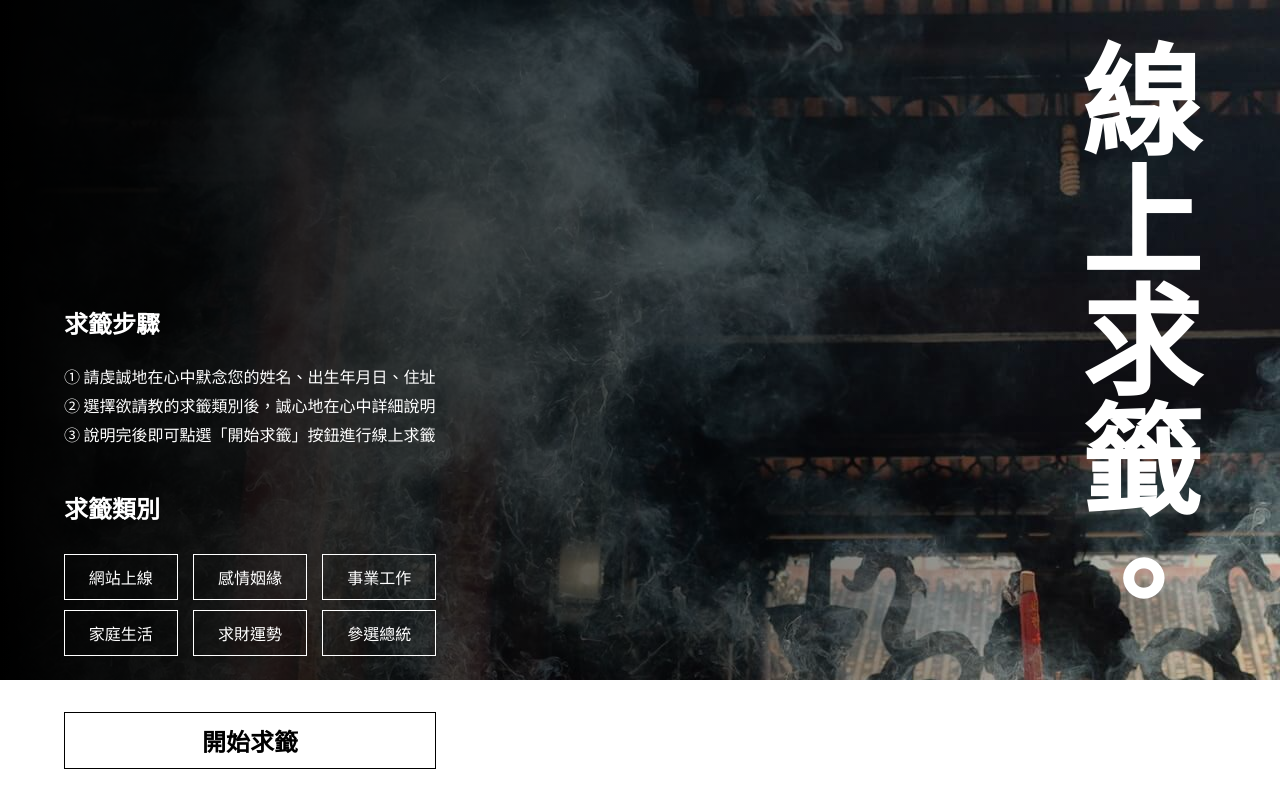
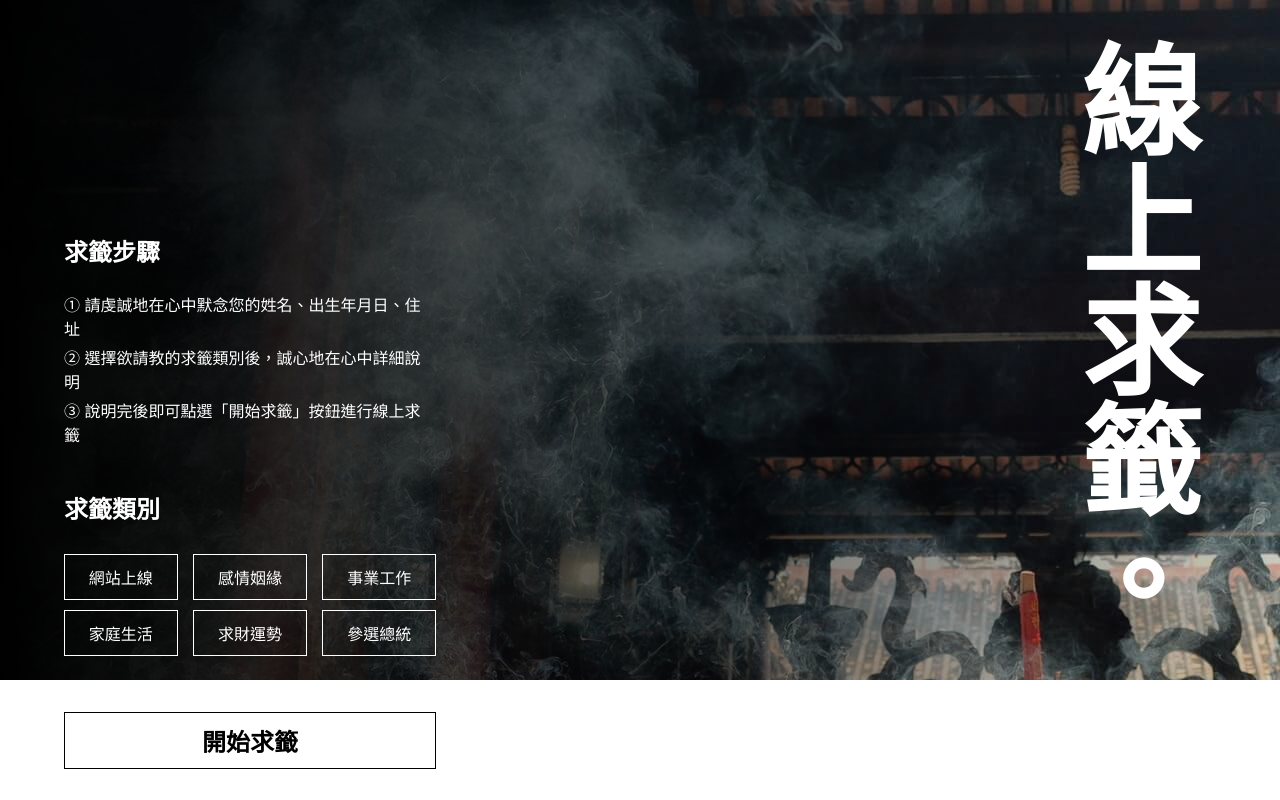
Before and after one commit to Mini-ghost/JSunderground, a plain HTML site: page 14/public/index.html in a window 1280 px wide. Drawn offline with Linux system fonts and the light colour scheme.

Commit message:
測試載入速度

```diff
--- a/14/public/index.html
+++ b/14/public/index.html
@@ -6,8 +6,6 @@
     <meta http-equiv="X-UA-Compatible" content="ie=edge"/>
     <title>14F - 神明求籤｜JavaScrip 新手地下城</title>
     <link rel="stylesheet" href="css/style.css"/>
-    <link rel="stylesheet" href="https://fonts.googleapis.com/css?family=Noto+Serif+TC:400,900&amp;amp;subset=chinese-traditional"/>
-    <link rel="stylesheet" href="https://fonts.googleapis.com/css?family=Noto+Sans+TC:400,900&amp;amp;subset=chinese-traditional"/>
   </head>
   <body>
     <main>
```
Also changed, not shown: 1 other file.
